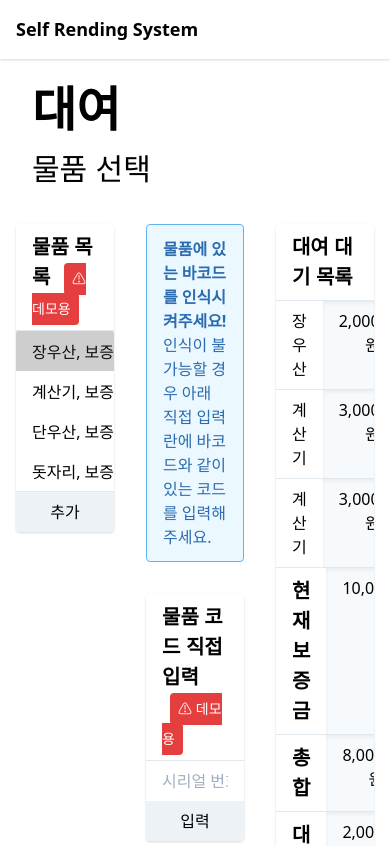
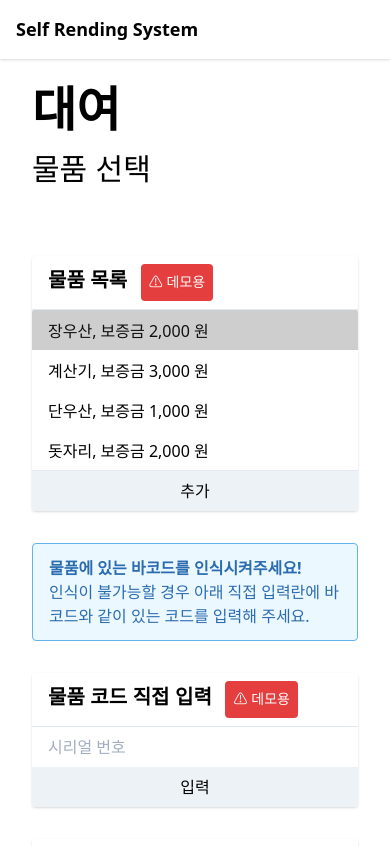
Before and after one commit to qilip/Self-Rending-System, a Nuxt app: page /rending in a window 390 px wide. Shown: the top 846 px of the page. Built offline with nearby package versions, Linux system fonts and the light colour scheme.

Commit message:
Adjusted rending page css to make responsive web!

```diff
--- a/pages/rending.vue
+++ b/pages/rending.vue
@@ -8,12 +8,12 @@
         물품 선택
       </h2>
     </div>
-    <div class="flex">
-      <div class="w-1/3 px-4">
+    <div class="flex flex-wrap p-4">
+      <div class="p-4 w-full lg:w-1/3">
         <div class="shadow rounded overflow-hidden">
           <h2 class="px-4 py-2 text-xl font-semibold">
             물품 목록
-            <span class="mx-2 rounded p-2 bg-red-600 text-white text-sm font-normal">⚠ 데모용</span>
+            <span class="mx-2 rounded p-2 bg-red-600 text-white text-sm font-normal inline-block">⚠ 데모용</span>
           </h2>
           <hr>
           <select name="item-to-rent" size="4" class="w-full block">
@@ -28,7 +28,7 @@
         </div>
       </div>
 
-      <div class="w-1/3 px-4">
+      <div class="p-4 w-full lg:w-1/3">
         <div class="bg-blue-100 border border-blue-400 text-blue-700 px-4 py-3 rounded relative mb-8">
           <p class="font-bold">
             물품에 있는 바코드를 인식시켜주세요!
@@ -40,7 +40,7 @@
         <div class="shadow rounded overflow-hidden">
           <h2 class="px-4 py-2 text-xl font-semibold">
             물품 코드 직접 입력
-            <span class="mx-2 rounded p-2 bg-red-600 text-white text-sm font-normal">⚠ 데모용</span>
+            <span class="mx-2 rounded p-2 bg-red-600 text-white text-sm font-normal inline-block">⚠ 데모용</span>
           </h2>
           <hr>
           <input placeholder="시리얼 번호" class="px-4 py-2 w-full">
@@ -50,7 +50,7 @@
         </div>
       </div>
 
-      <div class="w-1/3 px-4">
+      <div class="p-4 w-full lg:w-1/3">
         <div class="shadow rounded overflow-hidden">
           <h2 class="px-4 py-2 font-semibold text-xl">
             대여 대기 목록
```
